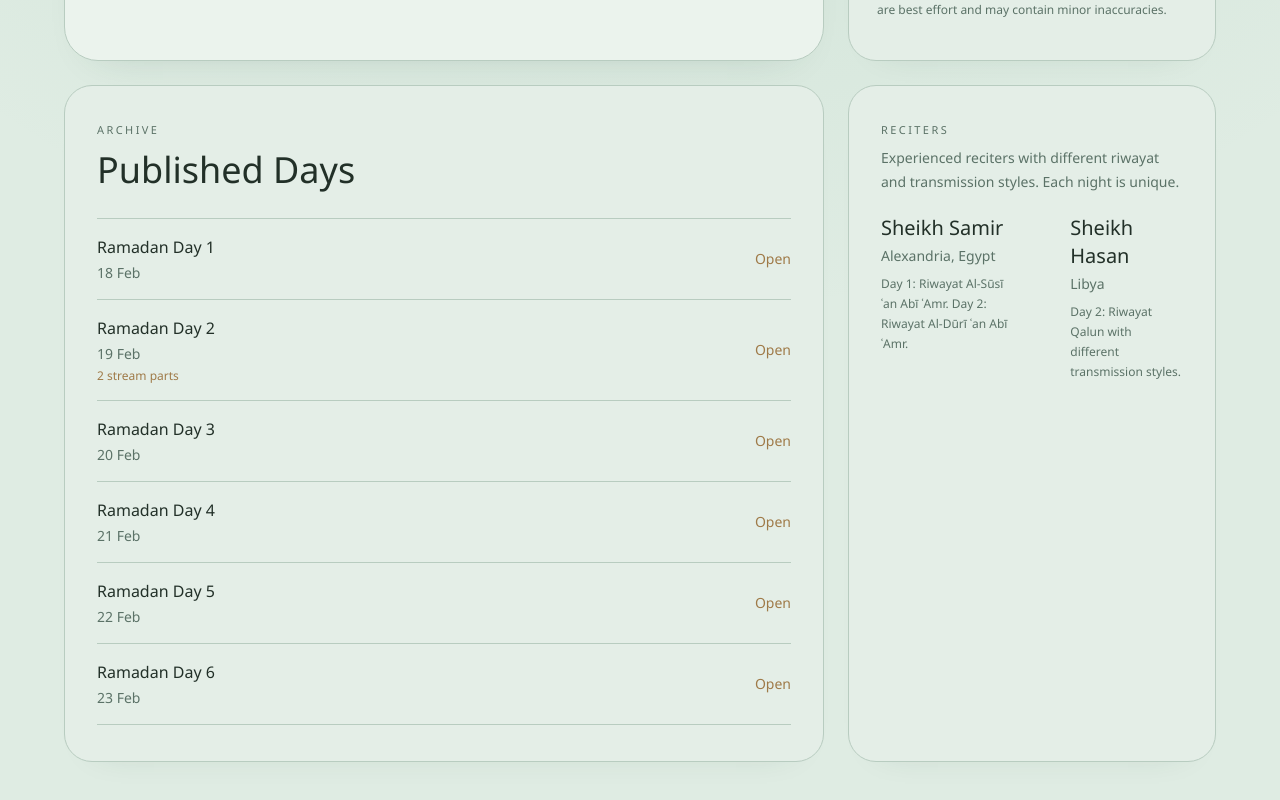
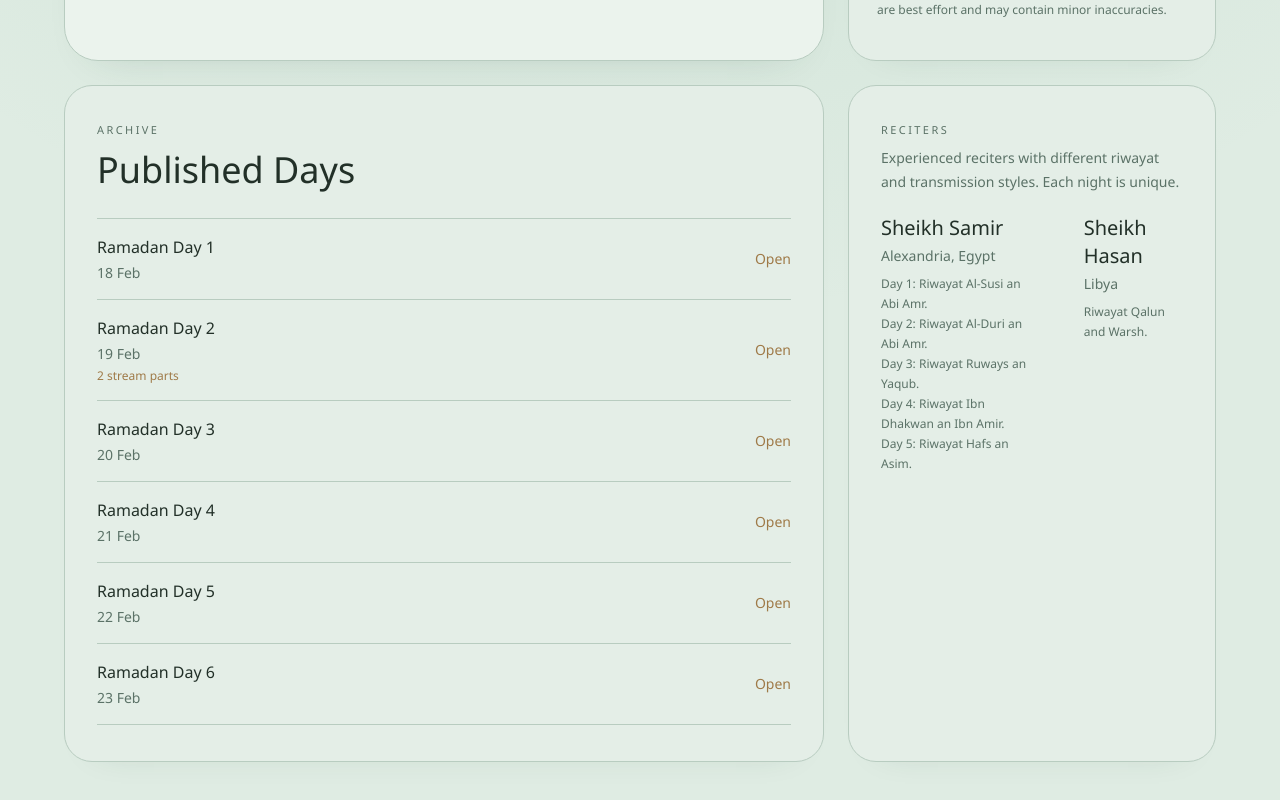
Before and after one commit to Himikid/andalus-taraweeh, a Next.js app: page / in a window 1280 px wide. Shown: the part 685-1485 px from the top of the page. Built offline with nearby package versions, Linux system fonts and the light colour scheme; no server answers.

Commit message:
Restore detailed reciter riwayat lines on homepage

```diff
--- a/components/shared/RecitersInfo.tsx
+++ b/components/shared/RecitersInfo.tsx
@@ -15,7 +15,15 @@ export default function RecitersInfo({ compact = false }: RecitersInfoProps) {
           <p className="text-lg font-medium text-ivory sm:text-xl">Sheikh Samir</p>
           <p className="mt-1 text-sm text-muted">Alexandria, Egypt</p>
           <p className="mt-2 text-xs leading-5 text-muted">
-            Day 1: Riwayat Al-Sūsī ʿan Abī ʿAmr. Day 2: Riwayat Al-Dūrī ʿan Abī ʿAmr.
+            Day 1: Riwayat Al-Susi an Abi Amr.
+            <br />
+            Day 2: Riwayat Al-Duri an Abi Amr.
+            <br />
+            Day 3: Riwayat Ruways an Yaqub.
+            <br />
+            Day 4: Riwayat Ibn Dhakwan an Ibn Amir.
+            <br />
+            Day 5: Riwayat Hafs an Asim.
           </p>
         </article>
 
@@ -23,7 +31,7 @@ export default function RecitersInfo({ compact = false }: RecitersInfoProps) {
           <p className="text-lg font-medium text-ivory sm:text-xl">Sheikh Hasan</p>
           <p className="mt-1 text-sm text-muted">Libya</p>
           <p className="mt-2 text-xs leading-5 text-muted">
-            Day 2: Riwayat Qalun with different transmission styles.
+            Riwayat Qalun and Warsh.
           </p>
         </article>
       </div>
```
